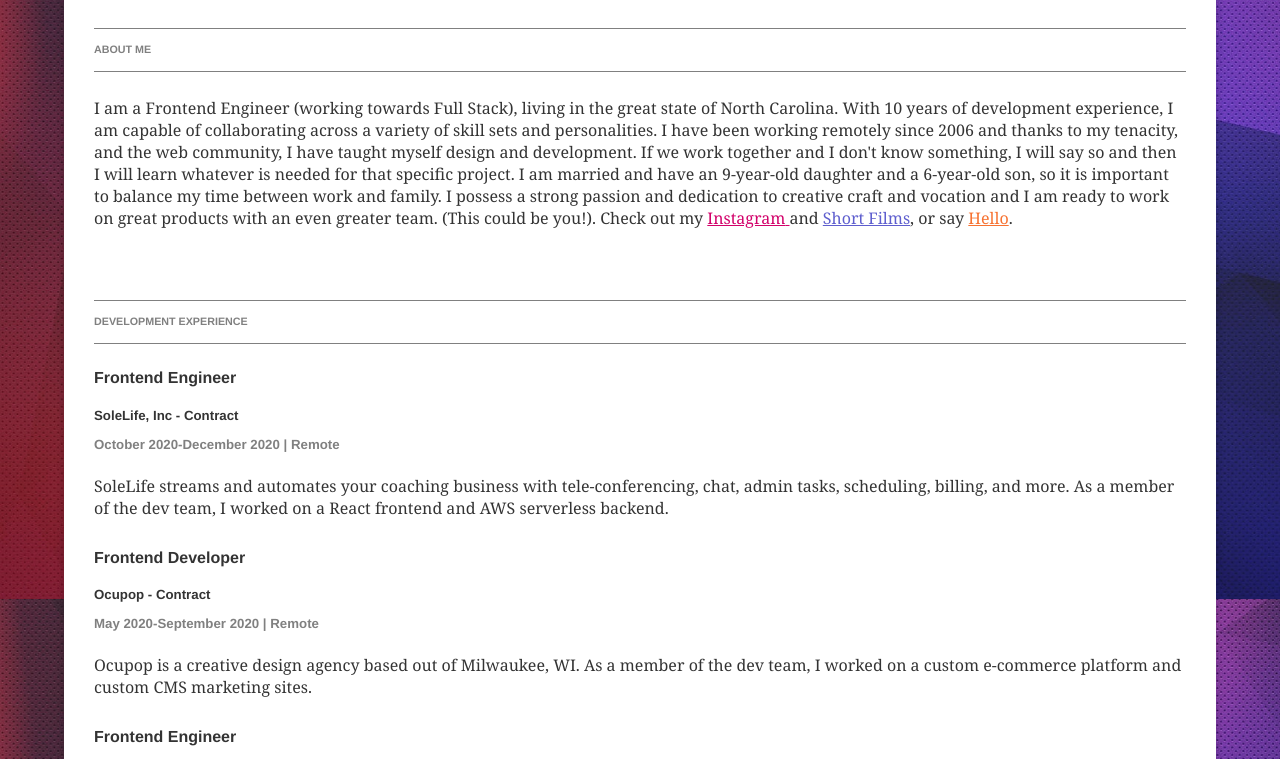
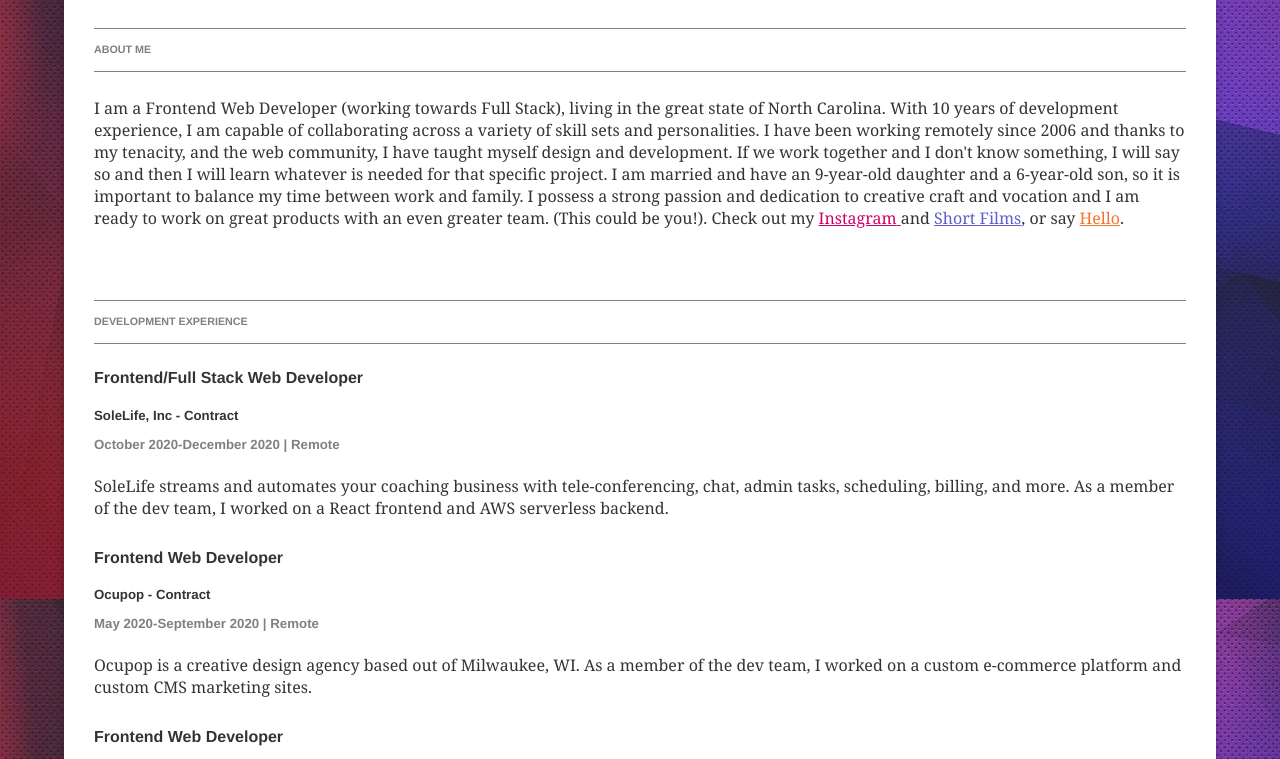
Before and after one commit to sethburtonhall/home-page, a Gatsby site: page /front-end-portfolio in a window 1280 px wide. Shown: the part 201-960 px from the top of the page. Built offline with nearby package versions, Linux system fonts and the light colour scheme; Gatsby itself is replaced by a stand-in of ours; what system-components, typography-theme-funston would draw is missing.

Commit message:
updates titles

```diff
--- a/src/data/data.js
+++ b/src/data/data.js
@@ -10,14 +10,14 @@ import ushdotcom from "../images/ushahidi-dotcom.png"
 export const frontend = "Frontend"
 
 export const codeBio =
-  "I am a Frontend/Full Stack Engineer living in the North Carolina mountains. I favor JAMstack and serverless environments. I am currently available for work. Feel free to reach out to discuss your project."
+  "I am a Frontend/Full Stack Web Developer living in the North Carolina mountains. I favor JAMstack and serverless environments. I am currently available for work. Feel free to reach out to discuss your project."
 
 export const filmBio =
   "I also have an MFA in Creative Producing from UNCSA. Hall Pictures is my NC based film company that specializes in the development and production of shorts, features, and series. We are truly independent, doing our best to develop great stories and produce high-quality content while providing a safe and nurturing environment for film creatives."
 
 export const jobs = [
   {
-    title: `${frontend} Engineer`,
+    title: `${frontend}/Full Stack Web Developer`,
     company: "SoleLife, Inc",
     description: `SoleLife streams and automates your coaching business with tele-conferencing, chat, admin tasks, scheduling, billing, and more. As a member of the dev team, I worked on a React frontend and AWS serverless backend.`,
     date: "October 2020-December 2020",
@@ -25,7 +25,7 @@ export const jobs = [
     location: "Remote",
   },
   {
-    title: `${frontend} Developer`,
+    title: `${frontend} Web Developer`,
     company: "Ocupop",
     description: `Ocupop is a creative design agency based out of Milwaukee, WI. As a member of the dev team, I worked on a custom e-commerce platform and custom CMS marketing sites.`,
     date: "May 2020-September 2020",
@@ -33,7 +33,7 @@ export const jobs = [
     location: "Remote",
   },
   {
-    title: `${frontend} Engineer`,
+    title: `${frontend} Web Developer`,
     company: "Ushahidi",
     description: `Ushahidi is a Nairobi, Kenya based technology company that designs products and initiatives that strive to solve global problems. As part of the design team I was responsible for all front end code across multiple software products and websites.`,
     date: "May 2013-October 2018",
@@ -41,7 +41,7 @@ export const jobs = [
     location: "Remote",
   },
   {
-    title: `${frontend} Engineer`,
+    title: `${frontend} Web Developer`,
     company: "Self-Employed",
     description:
       "As a freelance web developer I have partnered with creative agencies and individuals on a variety of web projects ranging from custom builds to content management systems.",
--- a/src/pages/front-end-portfolio.js
+++ b/src/pages/front-end-portfolio.js
@@ -19,7 +19,7 @@ const FrontEnd = () => {
       <GlobalStyle />
       <StyledResume>
         <Layout>
-          <SEO title="Seth Hall" description="Frontend Engineer" />
+          <SEO title="Seth Hall" description="Full Stack Web Developer" />
           <Helmet>
             <body className="code" />
             <title>Code</title>
@@ -28,7 +28,7 @@ const FrontEnd = () => {
             <section className="name">
               <h1>Seth Hall</h1>
               <h2 className="title">
-                {frontend}/Full Stack Engineer
+                {frontend}/Full Stack Web Developer
                 <a
                   href="https://github.com/sethburtonhall"
                   target="_blank"
@@ -47,8 +47,8 @@ const FrontEnd = () => {
             <section className="about">
               <h6 className="header">About Me</h6>
               <p>
-                I am a {frontend} Engineer (working towards Full Stack), living
-                in the great state of North Carolina. With 10 years of
+                I am a {frontend} Web Developer (working towards Full Stack),
+                living in the great state of North Carolina. With 10 years of
                 development experience, I am capable of collaborating across a
                 variety of skill sets and personalities. I have been working
                 remotely since 2006 and thanks to my tenacity, and the web
--- a/src/pages/index.js
+++ b/src/pages/index.js
@@ -77,7 +77,7 @@ const IndexPage = ({ data }) => {
               <Text is="h1">Seth Hall</Text>
               <div className="toggle-content toggle-header">
                 <Text is="h3" className="code-content">
-                  {frontend} Engineer{" "}
+                  {frontend} Web Developer{" "}
                   <span style={{ fontSize: "13px", fontStyle: "italic" }}>
                     (working towards full stack)
                   </span>
```
